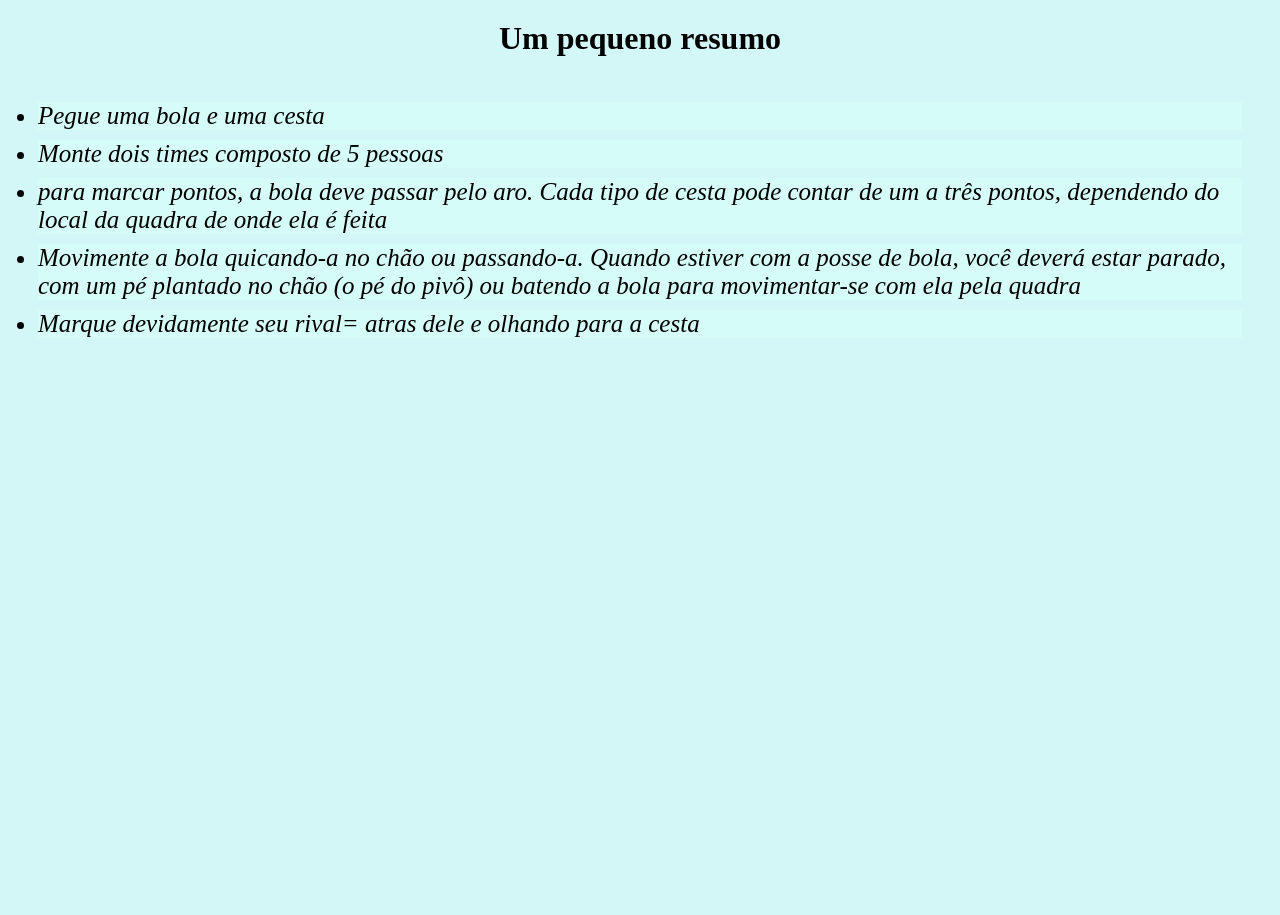
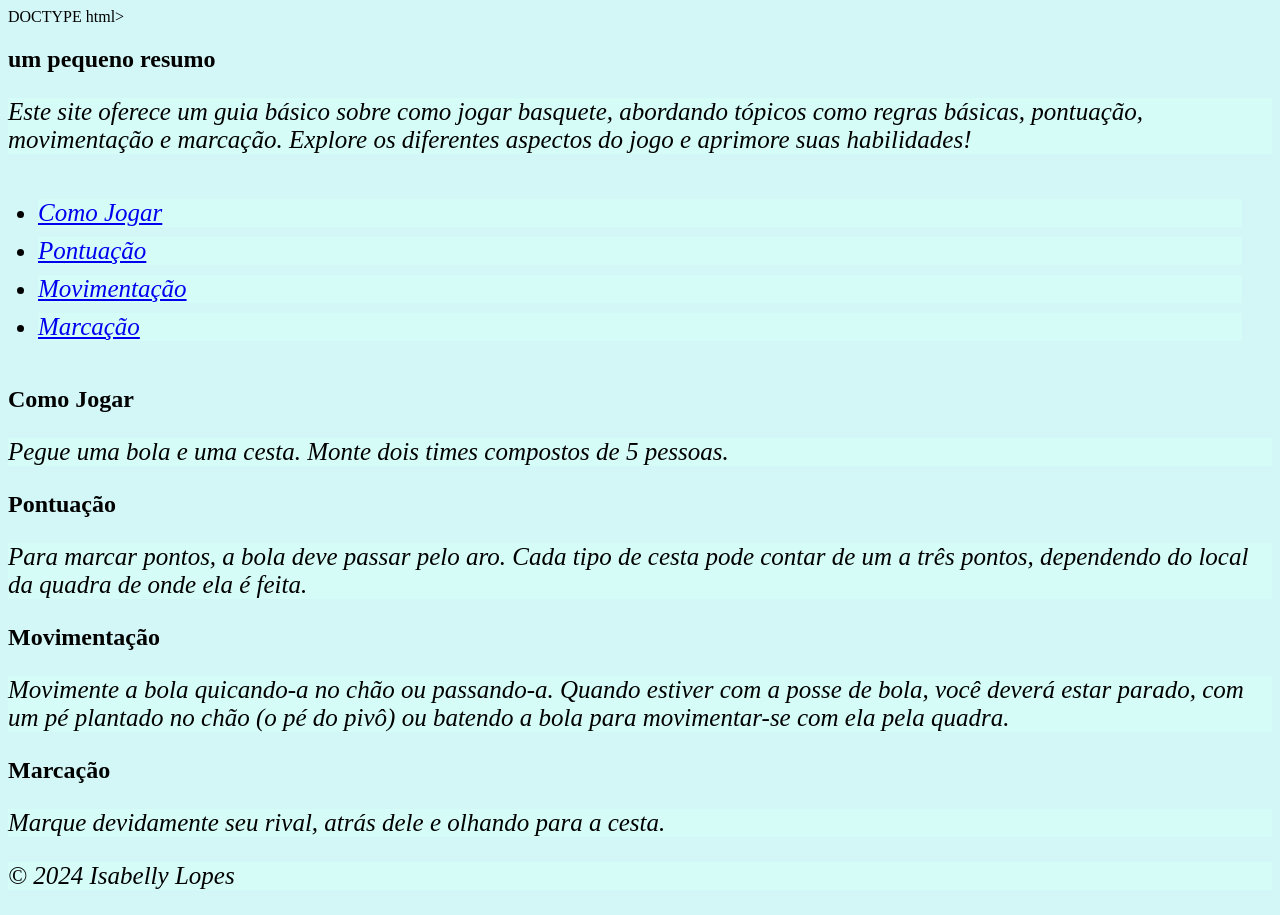
Before and after one commit to Isabellylinda/Isabellylinda.github.io, a plain HTML site: page tutoriais.html in a window 1280 px wide. Before the commit the page ends 800 px from the top, so only its background shows below. Drawn offline with Linux system fonts and the light colour scheme.

Commit message:
atualização

```diff
--- a/css/style.css
+++ b/css/style.css
@@ -33,6 +33,8 @@ li{
 }
 a{
     font-size: 25px;
+    display: block;
+    width: max-content;
 }
 div{
     background-color: #f5f5f5;
--- a/tutoriais.html
+++ b/tutoriais.html
@@ -1,24 +1,46 @@
-<!DOCTYPE html>
-<html lang="en">
+DOCTYPE html>
+<html lang="pt-br">
 <head>
     <meta charset="UTF-8">
     <meta name="viewport" content="width=device-width, initial-scale=1.0">
     <title>Document</title>
     <link rel="stylesheet" href="css/style.css">
     <style>
-
     </style>
 </head>
 <body>
-    <h1>Um pequeno resumo</h1>
-    <ul>
-        <li>
-            Pegue uma bola e uma cesta</li>
-            <li> Monte dois times composto de 5 pessoas</li>
-            <li>para marcar pontos, a bola deve passar pelo aro. Cada tipo de cesta pode contar de um a três pontos, dependendo do local da quadra de onde ela é feita</li>
-            <li>Movimente a bola quicando-a no chão ou passando-a. Quando estiver com a posse de bola, você deverá estar parado, com um pé plantado no chão (o pé do pivô) ou batendo a bola para movimentar-se com ela pela quadra</li>
-            <li>Marque devidamente seu rival= atras dele e olhando para a cesta</li>
-
-           </ul>
+    <header>
+        <h2>um pequeno resumo</h2>
+        <p>Este site oferece um guia básico sobre como jogar basquete, abordando tópicos como regras básicas, pontuação, movimentação e marcação. Explore os diferentes aspectos do jogo e aprimore suas habilidades!</p>
+    </header>
+    <nav>
+        <ul>
+            <li><a href="#como-jogar">Como Jogar</a></li>
+            <li><a href="#pontuacao">Pontuação</a></li>
+            <li><a href="#movimentacao">Movimentação</a></li>
+            <li><a href="#marcacao">Marcação</a></li>
+        </ul>
+    </nav>
+    <main>
+        <section id="como-jogar">
+            <h2>Como Jogar</h2>
+            <p>Pegue uma bola e uma cesta. Monte dois times compostos de 5 pessoas.</p>
+        </section>
+        <section id="pontuacao">
+            <h2>Pontuação</h2>
+            <p>Para marcar pontos, a bola deve passar pelo aro. Cada tipo de cesta pode contar de um a três pontos, dependendo do local da quadra de onde ela é feita.</p>
+        </section>
+        <section id="movimentacao">
+            <h2>Movimentação</h2>
+            <p>Movimente a bola quicando-a no chão ou passando-a. Quando estiver com a posse de bola, você deverá estar parado, com um pé plantado no chão (o pé do pivô) ou batendo a bola para movimentar-se com ela pela quadra.</p>
+        </section>
+        <section id="marcacao">
+            <h2>Marcação</h2>
+            <p>Marque devidamente seu rival, atrás dele e olhando para a cesta.</p>
+        </section>
+    </main>
+    <footer>
+        <p>&copy; 2024 Isabelly Lopes</p>
+    </footer>
 </body>
 </html>
```
Also changed, not shown: index.html (+10 -0 lines), isalinda.html (+1 -1 lines).
